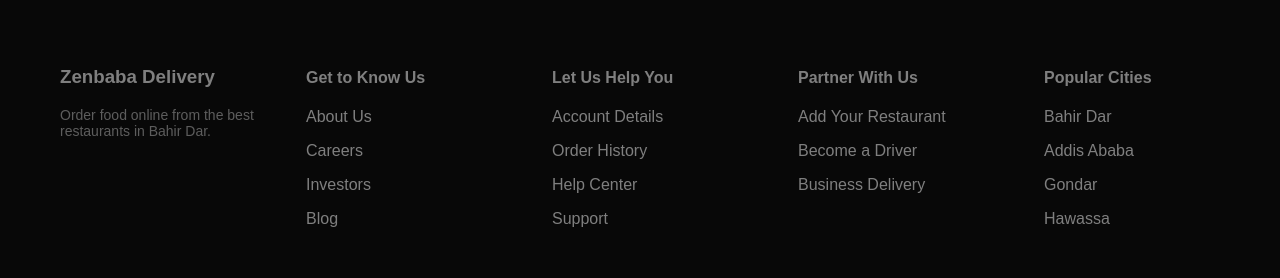
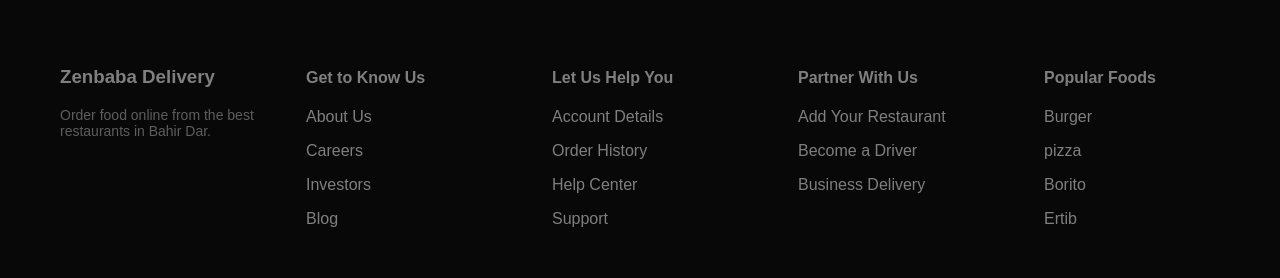
Before and after one commit to abiy0747/Zenbaba-Delivery, a React (Create React App) app in the folder frontend/: page / in a window 1280 px wide. Shown: the part 631-909 px from the top of the page. Built offline with nearby package versions, Linux system fonts and the light colour scheme.

Commit message:
updated footer

```diff
--- a/frontend/src/pages/Home.js
+++ b/frontend/src/pages/Home.js
@@ -255,11 +255,11 @@
 
           {/* Cities */}
           <div>
-            <h4>Popular Cities</h4>
-            <p>Bahir Dar</p>
-            <p>Addis Ababa</p>
-            <p>Gondar</p>
-            <p>Hawassa</p>
+            <h4>Popular Foods</h4>
+            <p>Burger</p>
+            <p>pizza</p>
+            <p>Borito</p>
+            <p>Ertib</p>
           </div>
         </div>
 
```
